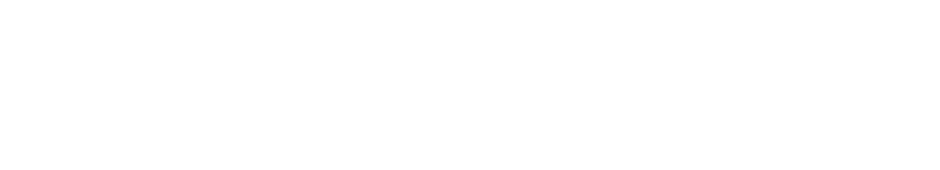
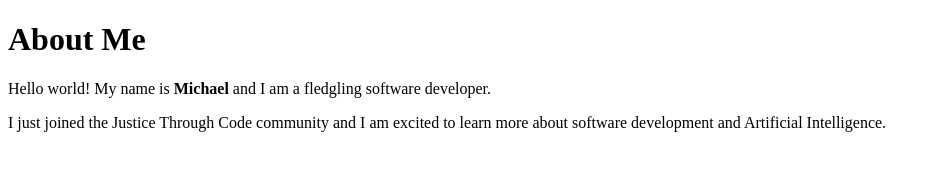
Before and after one commit to Mic-Sp/onramp-HTML-Mini-Project, a plain HTML site: page index.html in a window 1280 px wide. Shown: the whole page, without its empty margins (0-940 px from the left). Drawn offline with Linux system fonts and the light colour scheme.

Commit message:
Start of the about me page with introduction.

```diff
--- a/index.html
+++ b/index.html
@@ -3,9 +3,14 @@
 <head>
     <meta charset="UTF-8">
     <meta name="viewport" content="width=device-width, initial-scale=1.0">
-    <title>Document</title>
+    <title>About Me</title>
 </head>
 <body>
-
+    <h1>About Me</h1>
+    <p>Hello world! My name is <b>Michael</b> and I am a fledgling software developer.</p>
+    <p>I just joined the Justice Through Code community and I am excited to learn more about software development and Artificial Intelligence.</p>
+    <p>
+        <img src=""
+    </p>
 </body>
 </html>
```
